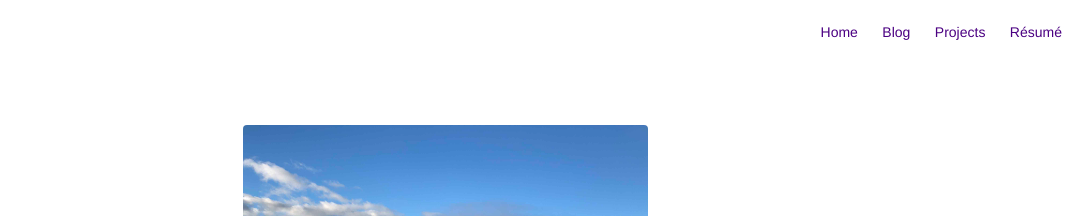
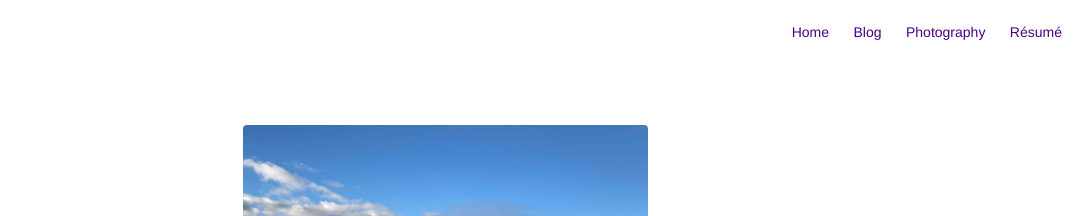
Before and after one commit to davidvho/davidvho.github.io, a Jekyll site: the page built from about.md, in a window 1280 px wide. Shown: the top 216 px of the page, without its empty margins (195-1280 px from the left). Built offline with Jekyll 4.4.1, drawn with Linux system fonts in a browser that asks for light colours.

Commit message:
little changes

```diff
--- a/_includes/nav.html
+++ b/_includes/nav.html
@@ -17,7 +17,7 @@
         {% if site.projects == true %}
             {% if page.title != "Projects" %}
                 <li class="item">
-                    <a class="link" href="{{ site.url }}/projects">Projects</a>
+                    <a class="link" href="{{ site.url }}/projects">Photography</a>
                 </li>
             {% endif %}
         {% endif %}
```
